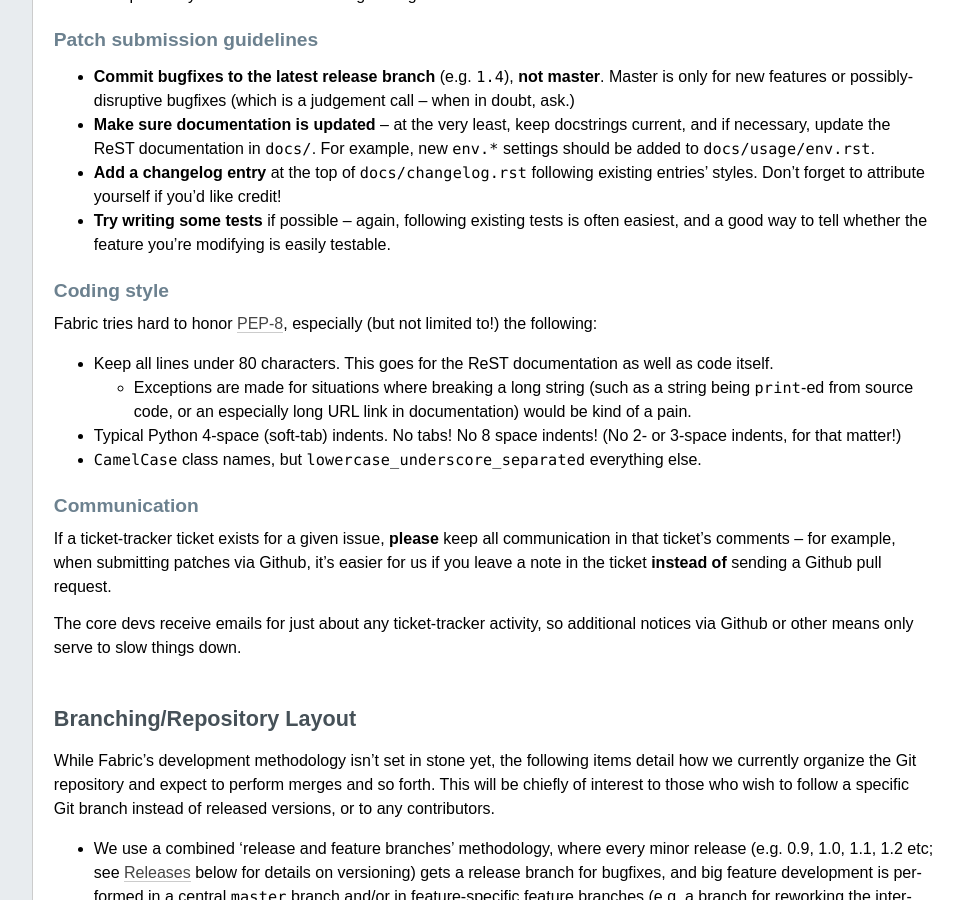
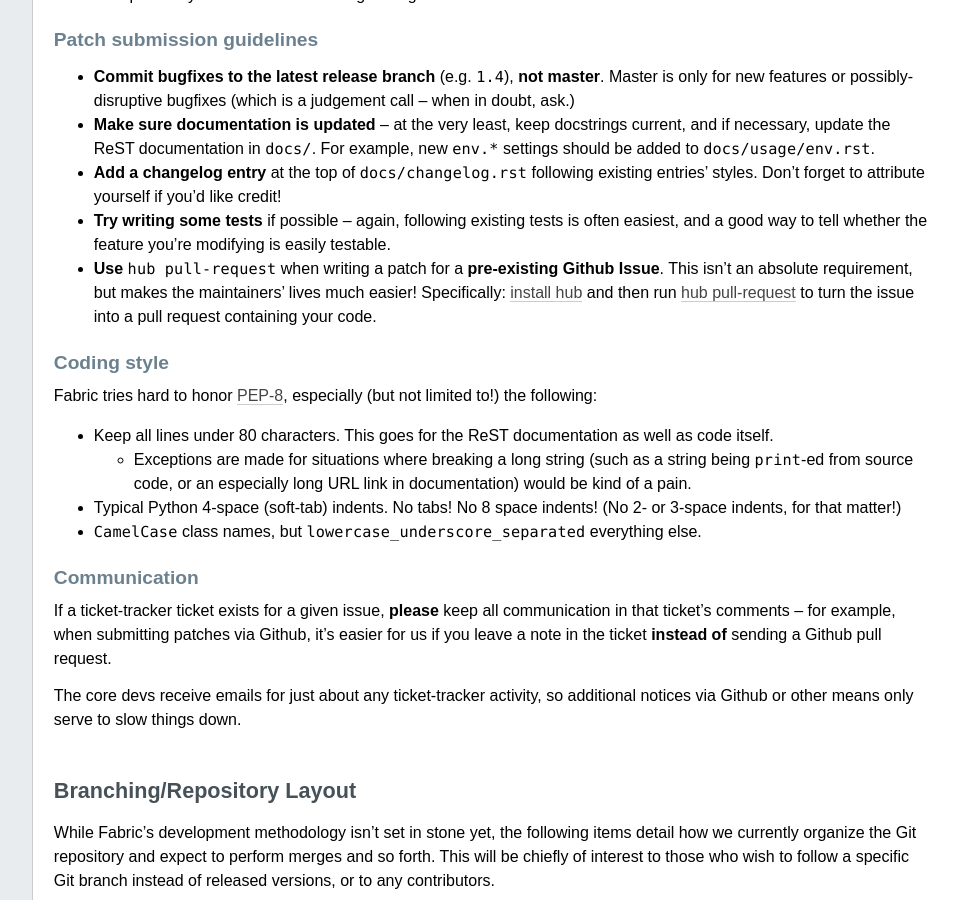
Before and after one commit to fabric/fabric, a Sphinx documentation site: the page built from docs/development.rst, in a window 1280 px wide and 900 px high, scrolled down 674 px. Shown: the whole window, without its empty margins (224-1187 px from the left). Built offline with Sphinx 7.4.7, drawn with Linux system fonts in a browser that asks for light colours; the version number could not be read and is left out.

Commit message:
Add pull-request note

```diff
--- a/docs/development.rst
+++ b/docs/development.rst
@@ -55,6 +55,12 @@
 * **Try writing some tests** if possible -- again, following existing tests is
   often easiest, and a good way to tell whether the feature you're modifying is
   easily testable.
+* **Use** ``hub pull-request`` when writing a patch for a **pre-existing Github
+  Issue**. This isn't an absolute requirement, but makes the maintainers' lives
+  much easier! Specifically: `install hub
+  <https://github.com/defunkt/hub/#installation>`_ and then run `hub
+  pull-request <https://github.com/defunkt/hub/#git-pull-request>`_ to turn the
+  issue into a pull request containing your code.
 
 Coding style
 ------------
```
